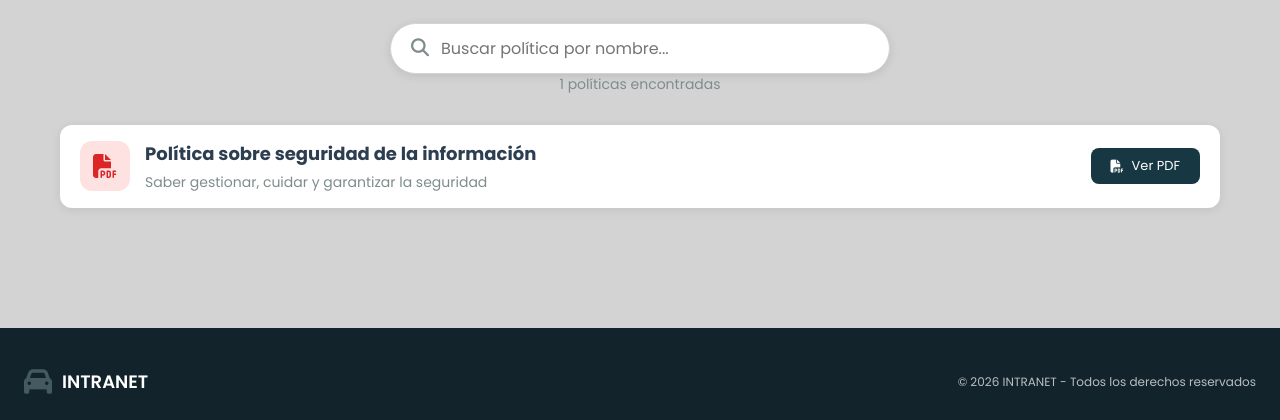
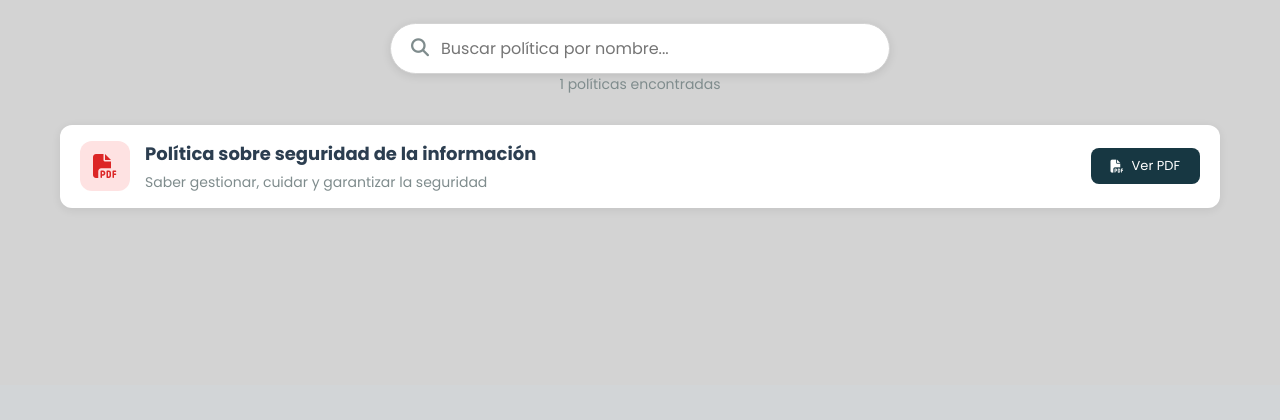
Before and after one commit to auxsistemas-dotcom/intranet, a PHP site: page /documentacion/politicas/index.php in a window 1280 px wide. Shown: the part 415-835 px from the top of the page. After the commit the page ends 625 px from the top, so only its background shows below. Run offline with PHP 8.4, Linux system fonts and the light colour scheme; data comes from the database, SQL or seed files in the repository.

Commit message:
Actualización de footer en Documentaciones

```diff
--- a/documentacion/politicas/index.php
+++ b/documentacion/politicas/index.php
@@ -369,21 +369,6 @@ $documentos = $stmt->fetchAll(PDO::FETCH_ASSOC);
         <?php endif; ?>
     </div>
 </main>
-
-<footer class="footer">
-    <div class="container">
-        <div class="footer-content">
-            <div class="footer-logo">
-                <i class="fas fa-car"></i>
-                <span>INTRANET</span>
-            </div>
-            <div class="footer-copyright">
-                <p>© <?php echo date('Y'); ?> INTRANET - Todos los derechos reservados</p>
-            </div>
-        </div>
-    </div>
-</footer>
-
 <script>
     function filtrarPoliticas() {
         const input = document.getElementById('buscador');
```
Also changed, not shown: documentacion/capacitaciones/index.php (+0 -15 lines), documentacion/documentos_sig/index.php (+0 -15 lines), documentacion/gestion_humana/index.php (+0 -15 lines), documentacion/gestion_humana/induccion/index.php (+0 -15 lines), 2 other files.
